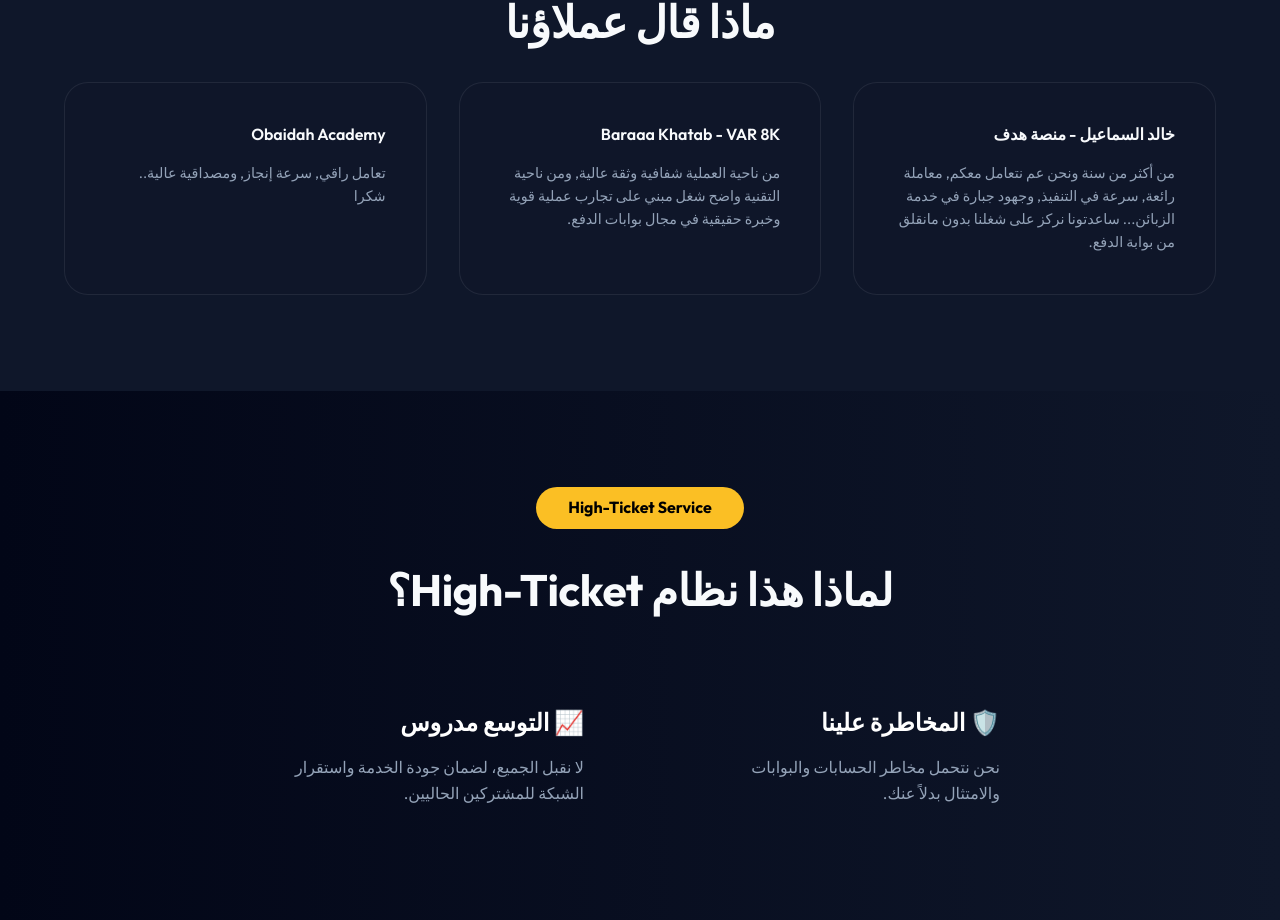
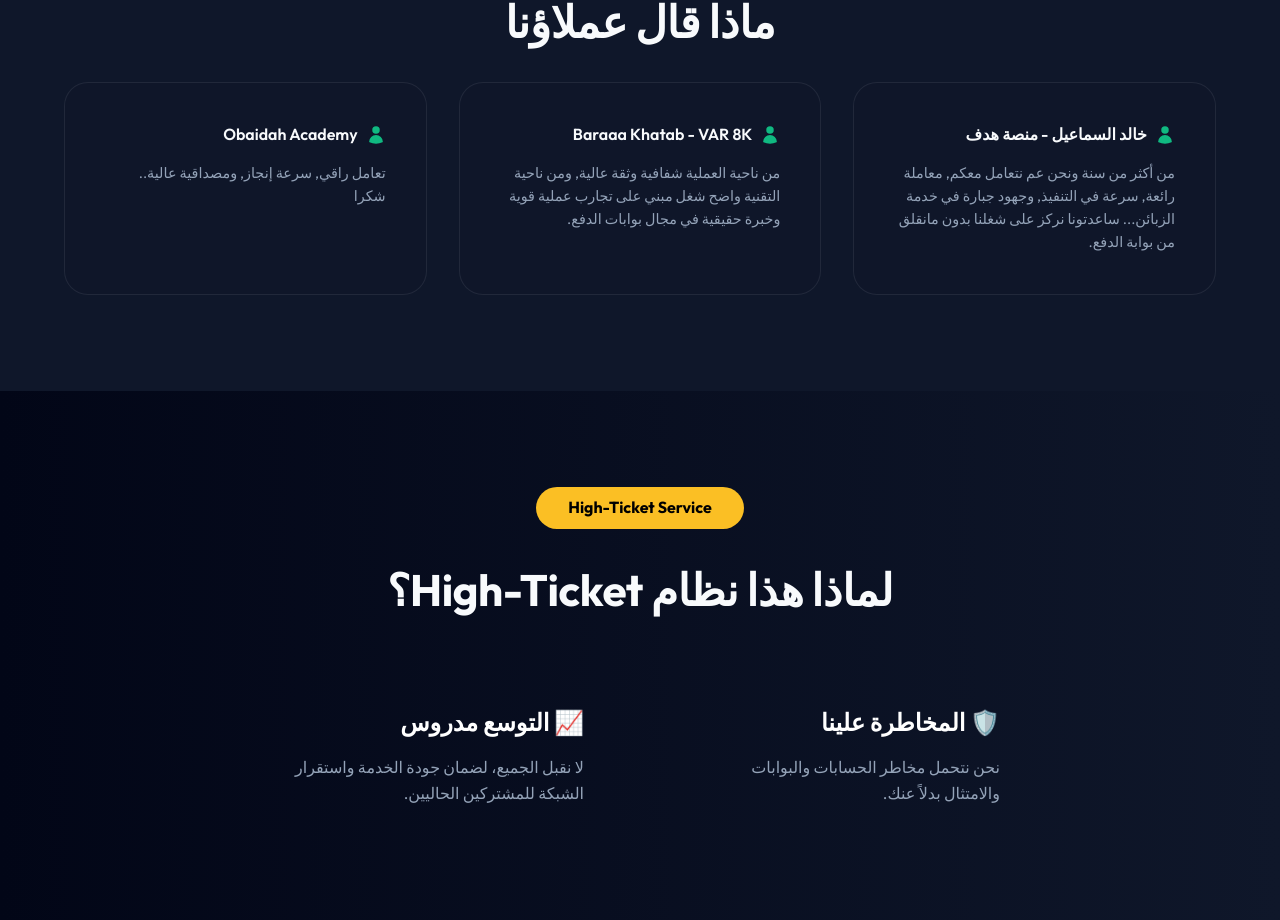
Before and after one commit to mREDAra/egate-landingpage, a React (Vite) app: page / in a window 1280 px wide. Shown: the part 5838-6758 px from the top of the page. Built offline with nearby package versions, Linux system fonts and the light colour scheme.

Commit message:
Add user icons to testimonials

```diff
--- a/components/SocialProofSection.tsx
+++ b/components/SocialProofSection.tsx
@@ -36,15 +36,30 @@ const SocialProofSection: React.FC = () => {
                     <h3 className="heading-lg" style={{ marginTop: '4rem', marginBottom: '2rem' }}>ماذا قال عملاؤنا</h3>
                     <div className="grid grid-3 mobile-slider" style={{ textAlign: 'right' }}>
                         <div className="card">
-                            <h4 className="heading-md" style={{ fontSize: '1rem' }}>خالد السماعيل - منصة هدف</h4>
+                            <h4 className="heading-md" style={{ fontSize: '1rem', display: 'flex', alignItems: 'center', gap: '0.5rem' }}>
+                                <svg xmlns="http://www.w3.org/2000/svg" viewBox="0 0 24 24" fill="currentColor" style={{ height: '1.25rem', width: '1.25rem', color: 'var(--accent)' }}>
+                                    <path fillRule="evenodd" d="M7.5 6a4.5 4.5 0 1 1 9 0 4.5 4.5 0 0 1-9 0ZM3.751 20.105a8.25 8.25 0 0 1 16.498 0 .75.75 0 0 1-.437.695A18.683 18.683 0 0 1 12 22.5c-2.786 0-5.433-.608-7.812-1.7a.75.75 0 0 1-.437-.695Z" clipRule="evenodd" />
+                                </svg>
+                                <span>خالد السماعيل - منصة هدف</span>
+                            </h4>
                             <p className="text-secondary" style={{ fontSize: '0.9rem' }}>من أكثر من سنة ونحن عم نتعامل معكم, معاملة رائعة, سرعة في التنفيذ, وجهود جبارة في خدمة الزبائن... ساعدتونا نركز على شغلنا بدون مانقلق من بوابة الدفع.</p>
                         </div>
                         <div className="card">
-                            <h4 className="heading-md" style={{ fontSize: '1rem' }}>Baraaa Khatab - VAR 8K</h4>
+                            <h4 className="heading-md" style={{ fontSize: '1rem', display: 'flex', alignItems: 'center', gap: '0.5rem' }}>
+                                <svg xmlns="http://www.w3.org/2000/svg" viewBox="0 0 24 24" fill="currentColor" style={{ height: '1.25rem', width: '1.25rem', color: 'var(--accent)' }}>
+                                    <path fillRule="evenodd" d="M7.5 6a4.5 4.5 0 1 1 9 0 4.5 4.5 0 0 1-9 0ZM3.751 20.105a8.25 8.25 0 0 1 16.498 0 .75.75 0 0 1-.437.695A18.683 18.683 0 0 1 12 22.5c-2.786 0-5.433-.608-7.812-1.7a.75.75 0 0 1-.437-.695Z" clipRule="evenodd" />
+                                </svg>
+                                <span>Baraaa Khatab - VAR 8K</span>
+                            </h4>
                             <p className="text-secondary" style={{ fontSize: '0.9rem' }}>من ناحية العملية شفافية وثقة عالية, ومن ناحية التقنية واضح شغل مبني على تجارب عملية قوية وخبرة حقيقية في مجال بوابات الدفع.</p>
                         </div>
                         <div className="card">
-                            <h4 className="heading-md" style={{ fontSize: '1rem' }}>Obaidah Academy</h4>
+                            <h4 className="heading-md" style={{ fontSize: '1rem', display: 'flex', alignItems: 'center', gap: '0.5rem' }}>
+                                <svg xmlns="http://www.w3.org/2000/svg" viewBox="0 0 24 24" fill="currentColor" style={{ height: '1.25rem', width: '1.25rem', color: 'var(--accent)' }}>
+                                    <path fillRule="evenodd" d="M7.5 6a4.5 4.5 0 1 1 9 0 4.5 4.5 0 0 1-9 0ZM3.751 20.105a8.25 8.25 0 0 1 16.498 0 .75.75 0 0 1-.437.695A18.683 18.683 0 0 1 12 22.5c-2.786 0-5.433-.608-7.812-1.7a.75.75 0 0 1-.437-.695Z" clipRule="evenodd" />
+                                </svg>
+                                <span>Obaidah Academy</span>
+                            </h4>
                             <p className="text-secondary" style={{ fontSize: '0.9rem' }}>تعامل راقي, سرعة إنجاز, ومصداقية عالية.. شكرا</p>
                         </div>
                     </div>
```
